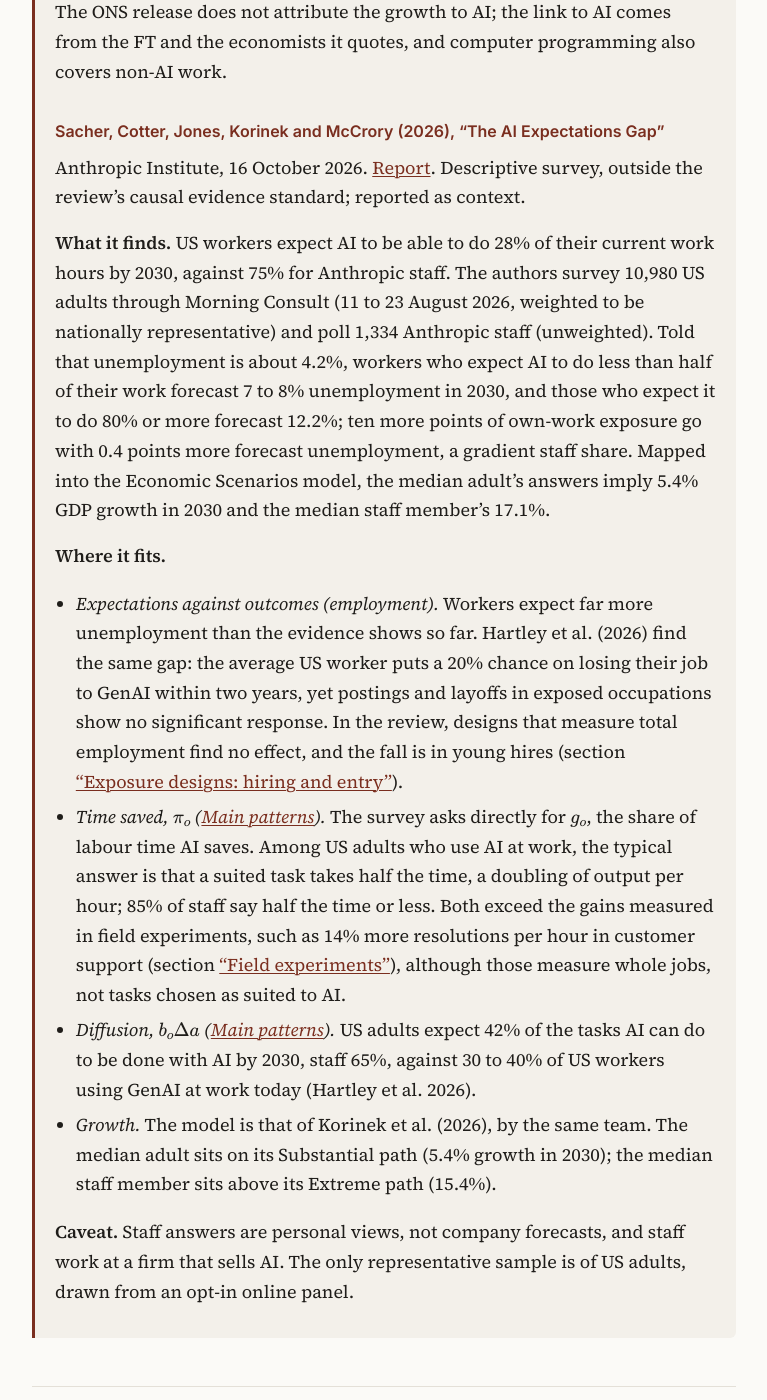
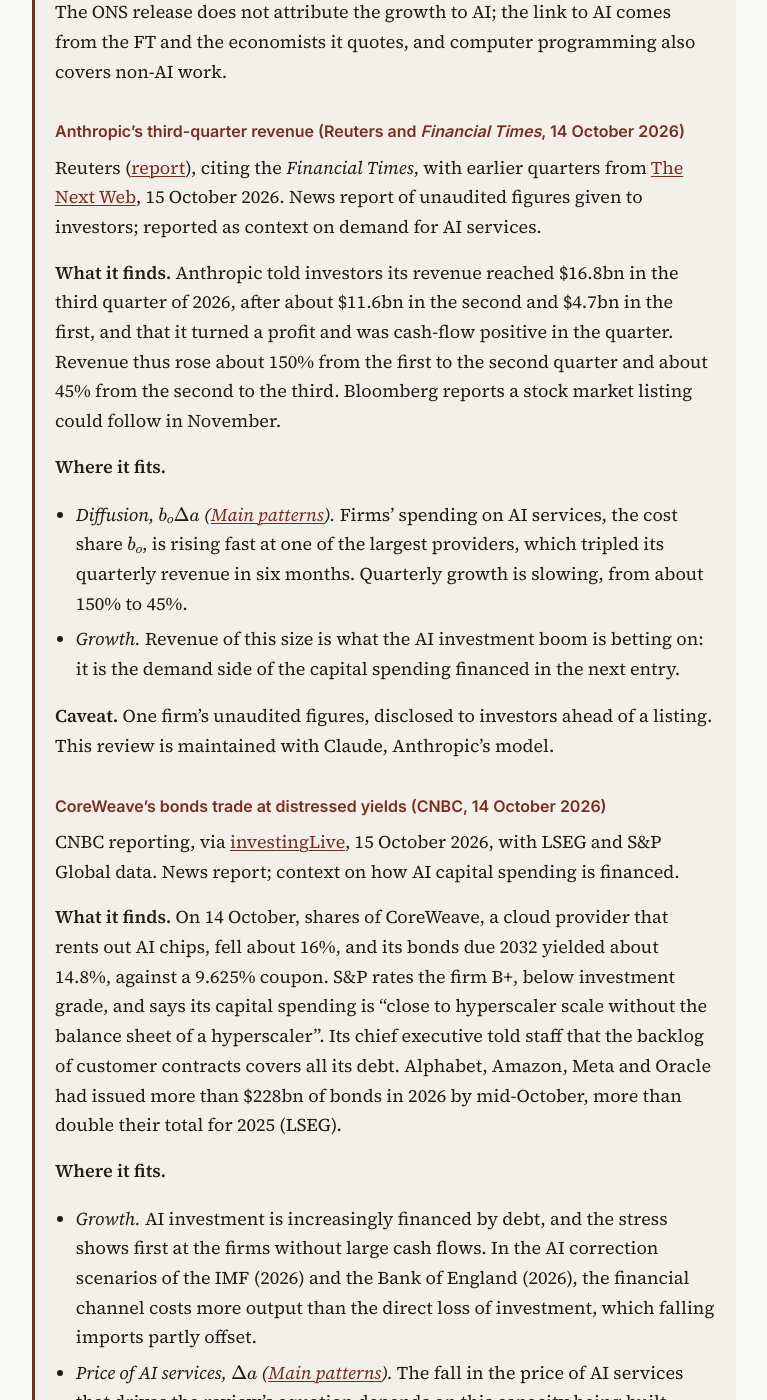
Before and after one commit to ajoly35/gen-ai-living-review, a Jekyll site: the page built from index.md, in a window 1280 px wide and 1400 px high, scrolled down 1761 px. Shown: the whole window, without its empty margins (256-1023 px from the left). Built offline with Jekyll 4.4.1, drawn with Linux system fonts in a browser that asks for light colours; our own code applies the rules of GitHub Pages for plain Markdown files; some of the changed text lies outside the part shown.

Commit message:
Latest research: Anthropic Q3 revenue; CoreWeave bond stress
Co-Authored-By: Claude Opus 5.5 <noreply@anthropic.com>
Claude-Session: https://claude.ai/code/session_01LuzeQnJwNSKmtqCFbBsYvR

```diff
--- a/_includes/latest.md
+++ b/_includes/latest.md
@@ -14,6 +14,32 @@ New papers on AI and labour markets and AI and growth, newest first, each placed
 
 **Caveat.** Industry contributions are growth accounting, not causal estimates. The ONS release does not attribute the growth to AI; the link to AI comes from the FT and the economists it quotes, and computer programming also covers non-AI work.
 
+### Anthropic's third-quarter revenue (Reuters and *Financial Times*, 14 October 2026)
+
+Reuters ([report](https://www.thestar.com.my/tech/tech-news/2026/10/15/anthropic-revenue-jumps-to-168-billion-in-third-quarter-ft-reports)), citing the *Financial Times*, with earlier quarters from [The Next Web](https://thenextweb.com/news/anthropic-q3-revenue-16-8bn-ipo), 15 October 2026. News report of unaudited figures given to investors; reported as context on demand for AI services.
+
+**What it finds.** Anthropic told investors its revenue reached &#36;16.8bn in the third quarter of 2026, after about &#36;11.6bn in the second and &#36;4.7bn in the first, and that it turned a profit and was cash-flow positive in the quarter. Revenue thus rose about 150% from the first to the second quarter and about 45% from the second to the third. Bloomberg reports a stock market listing could follow in November.
+
+**Where it fits.**
+
+- *Diffusion, $$b_o\Delta a$$ ([Main patterns](#main-patterns)).* Firms' spending on AI services, the cost share $$b_o$$, is rising fast at one of the largest providers, which tripled its quarterly revenue in six months. Quarterly growth is slowing, from about 150% to 45%.
+- *Growth.* Revenue of this size is what the AI investment boom is betting on: it is the demand side of the capital spending financed in the next entry.
+
+**Caveat.** One firm's unaudited figures, disclosed to investors ahead of a listing. This review is maintained with Claude, Anthropic's model.
+
+### CoreWeave's bonds trade at distressed yields (CNBC, 14 October 2026)
+
+CNBC reporting, via [investingLive](https://investinglive.com/stocks/coreweave-bonds-trade-like-distressed-debt-as-ai-spending-outpaces-balance-sheets/), 15 October 2026, with LSEG and S&P Global data. News report; context on how AI capital spending is financed.
+
+**What it finds.** On 14 October, shares of CoreWeave, a cloud provider that rents out AI chips, fell about 16%, and its bonds due 2032 yielded about 14.8%, against a 9.625% coupon. S&P rates the firm B+, below investment grade, and says its capital spending is "close to hyperscaler scale without the balance sheet of a hyperscaler". Its chief executive told staff that the backlog of customer contracts covers all its debt. Alphabet, Amazon, Meta and Oracle had issued more than &#36;228bn of bonds in 2026 by mid-October, more than double their total for 2025 (LSEG).
+
+**Where it fits.**
+
+- *Growth.* AI investment is increasingly financed by debt, and the stress shows first at the firms without large cash flows. In the AI correction scenarios of the IMF (2026) and the Bank of England (2026), the financial channel costs more output than the direct loss of investment, which falling imports partly offset.
+- *Price of AI services, $$\Delta a$$ ([Main patterns](#main-patterns)).* The fall in the price of AI services that drives the review's equation depends on this capacity being built. Dearer financing would slow it.
+
+**Caveat.** Market moves over one day, reported second hand.
+
 ### Sacher, Cotter, Jones, Korinek and McCrory (2026), "The AI Expectations Gap"
 
 Anthropic Institute, 16 October 2026. [Report](https://www.anthropic.com/research/ai-expectations-gap). Descriptive survey, outside the review's causal evidence standard; reported as context.
--- a/_includes/references-latest.md
+++ b/_includes/references-latest.md
@@ -1,3 +1,7 @@
+Bank of England. 2026. *Financial Stability Report*. July. [Link](https://www.bankofengland.co.uk/-/media/boe/files/financial-stability-report/2026/financial-stability-report-july-2026.pdf).
+
+International Monetary Fund. 2026. *World Economic Outlook*. April. [Link](https://www.imf.org/-/media/files/publications/weo/2026/april/english/text.pdf).
+
 Korinek, Anton, Charles I. Jones, Szymon Sacher, Tess Cotter, and Peter McCrory. 2026. *Economic Scenarios for Transformative AI*. Working Paper No. 2026-02. The Anthropic Institute.
 
 Office for National Statistics. 2026. *GDP Monthly Estimate, UK: August 2026*. Statistical bulletin, 15 October. [Link](https://www.ons.gov.uk/economy/grossdomesticproductgdp/bulletins/gdpmonthlyestimateuk/august2026).
```
